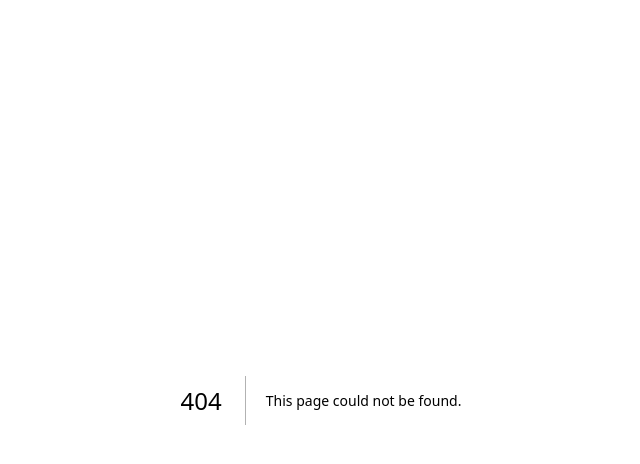
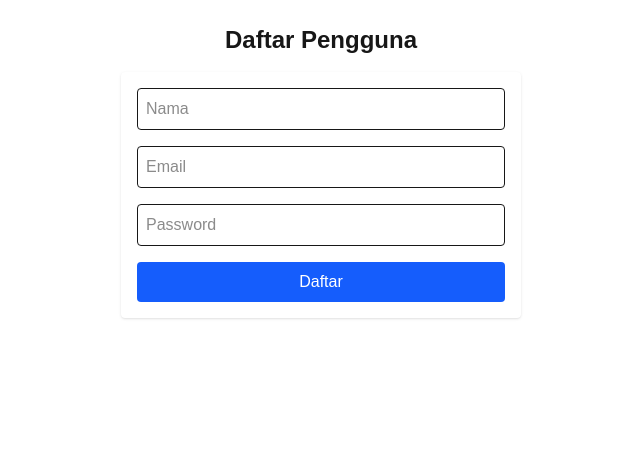
Before and after one commit to Oilla/uas-web, a Next.js app: page /register in a window 1280 px wide. Before the commit this address had no page. Shown: the top 464 px of the page, without its empty margins (319-959 px from the left). Built offline with nearby package versions, Linux system fonts and the light colour scheme.

Commit message:
Initial commit from Create Next App

```diff
--- /dev/null
+++ b/src/app/admin/page.tsx
@@ -0,0 +1,83 @@
+"use client";
+
+import { useEffect, useState } from "react";
+
+type User = {
+id: string;
+name: string;
+email: string;
+};
+
+const MOCKAPI_URL = "https://6858c221138a18086dfbc0ba.mockapi.io/users";
+
+export default function AdminPage() {
+const [users, setUsers] = useState<User[]>([]);
+const [loading, setLoading] = useState(true);
+
+const fetchUsers = async () => {
+    setLoading(true);
+    try {
+    const res = await fetch(MOCKAPI_URL);
+    const data = await res.json();
+    setUsers(data);
+    } catch (error) {
+    console.error("Gagal mengambil data:", error);
+    } finally {
+    setLoading(false);
+    }
+};
+
+const handleDelete = async (id: string) => {
+    const confirmDelete = confirm("Yakin ingin menghapus user ini?");
+    if (!confirmDelete) return;
+
+    try {
+    const res = await fetch(`${MOCKAPI_URL}/${id}`, { method: "DELETE" });
+    if (res.ok) {
+        setUsers(users.filter((u) => u.id !== id));
+    } else {
+        alert("Gagal menghapus user.");
+    }
+    } catch (error) {
+    console.error("Error saat menghapus:", error);
+    }
+};
+
+useEffect(() => {
+    fetchUsers();
+}, []);
+
+return (
+    <main className="max-w-3xl mx-auto p-6">
+    <h1 className="text-3xl font-bold mb-6 text-center">Halaman Admin</h1>
+
+    {loading ? (
+        <p className="text-center">🔄 Memuat data...</p>
+    ) : users.length === 0 ? (
+        <p className="text-center">Tidak ada user.</p>
+    ) : (
+        <ul className="space-y-3">
+        {users.map((user, index) => (
+            <li
+            key={user.id}
+            className="flex justify-between items-center bg-gray-100 p-4 rounded shadow"
+            >
+            <div>
+                <p className="font-semibold">
+                {index + 1}. {user.name}
+                </p>
+                <p className="text-sm text-gray-600">{user.email}</p>
+            </div>
+            <button
+                onClick={() => handleDelete(user.id)}
+                className="text-red-600 hover:text-red-800 font-semibold"
+            >
+                Hapus
+            </button>
+            </li>
+        ))}
+        </ul>
+    )}
+    </main>
+);
+}
--- /dev/null
+++ b/src/app/api/register/route.ts
@@ -0,0 +1,33 @@
+// app/api/register/route.ts
+import { NextResponse } from "next/server";
+import bcrypt from "bcrypt";
+
+const MOCKAPI_URL = "https://6858c221138a18086dfbc0ba.mockapi.io/users"; // ganti sesuai milikmu
+
+export async function POST(req: Request) {
+try {
+    const { name, email, password } = await req.json();
+
+    if (!name || !email || !password) {
+    return NextResponse.json({ error: "Semua field wajib diisi" }, { status: 400 });
+    }
+
+    const hashedPassword = await bcrypt.hash(password, 10);
+
+    const response = await fetch(MOCKAPI_URL, {
+    method: "POST",
+    headers: { "Content-Type": "application/json" },
+    body: JSON.stringify({ name, email, password: hashedPassword }),
+    });
+
+    if (!response.ok) {
+    return NextResponse.json({ error: "Gagal kirim ke MockAPI" }, { status: 500 });
+    }
+
+    const result = await response.json();
+    return NextResponse.json(result);
+} catch (error) {
+    console.error("Register Error:", error);
+    return NextResponse.json({ error: "Server error" }, { status: 500 });
+}
+}
--- /dev/null
+++ b/src/app/register/page.tsx
@@ -0,0 +1,70 @@
+"use client";
+
+import { useState } from "react";
+
+export default function RegisterPage() {
+const [name, setName] = useState("");
+const [email, setEmail] = useState("");
+const [password, setPassword] = useState("");
+const [status, setStatus] = useState("");
+
+const handleSubmit = async (e: React.FormEvent) => {
+    e.preventDefault();
+
+    const res = await fetch("/api/register", {
+    method: "POST",
+    headers: { "Content-Type": "application/json" },
+    body: JSON.stringify({ name, email, password }),
+    });
+
+    if (res.ok) {
+    setStatus("✅ Registrasi berhasil!");
+    setName("");
+    setEmail("");
+    setPassword("");
+    } else {
+    setStatus("❌ Gagal registrasi.");
+    }
+};
+
+return (
+    <main className="max-w-md mx-auto p-6">
+    <h1 className="text-2xl font-bold mb-4 text-center">Daftar Pengguna</h1>
+
+    <form onSubmit={handleSubmit} className="space-y-4 bg-white p-4 rounded shadow">
+        <input
+        type="text"
+        placeholder="Nama"
+        className="w-full border rounded p-2"
+        value={name}
+        onChange={(e) => setName(e.target.value)}
+        required
+        />
+        <input
+        type="email"
+        placeholder="Email"
+        className="w-full border rounded p-2"
+        value={email}
+        onChange={(e) => setEmail(e.target.value)}
+        required
+        />
+        <input
+        type="password"
+        placeholder="Password"
+        className="w-full border rounded p-2"
+        value={password}
+        onChange={(e) => setPassword(e.target.value)}
+        required
+        />
+        <button
+        type="submit"
+        className="w-full bg-blue-600 text-white p-2 rounded hover:bg-blue-700"
+        >
+        Daftar
+        </button>
+    </form>
+
+    {status && <p className="mt-4 text-center">{status}</p>}
+    </main>
+);
+}
```
